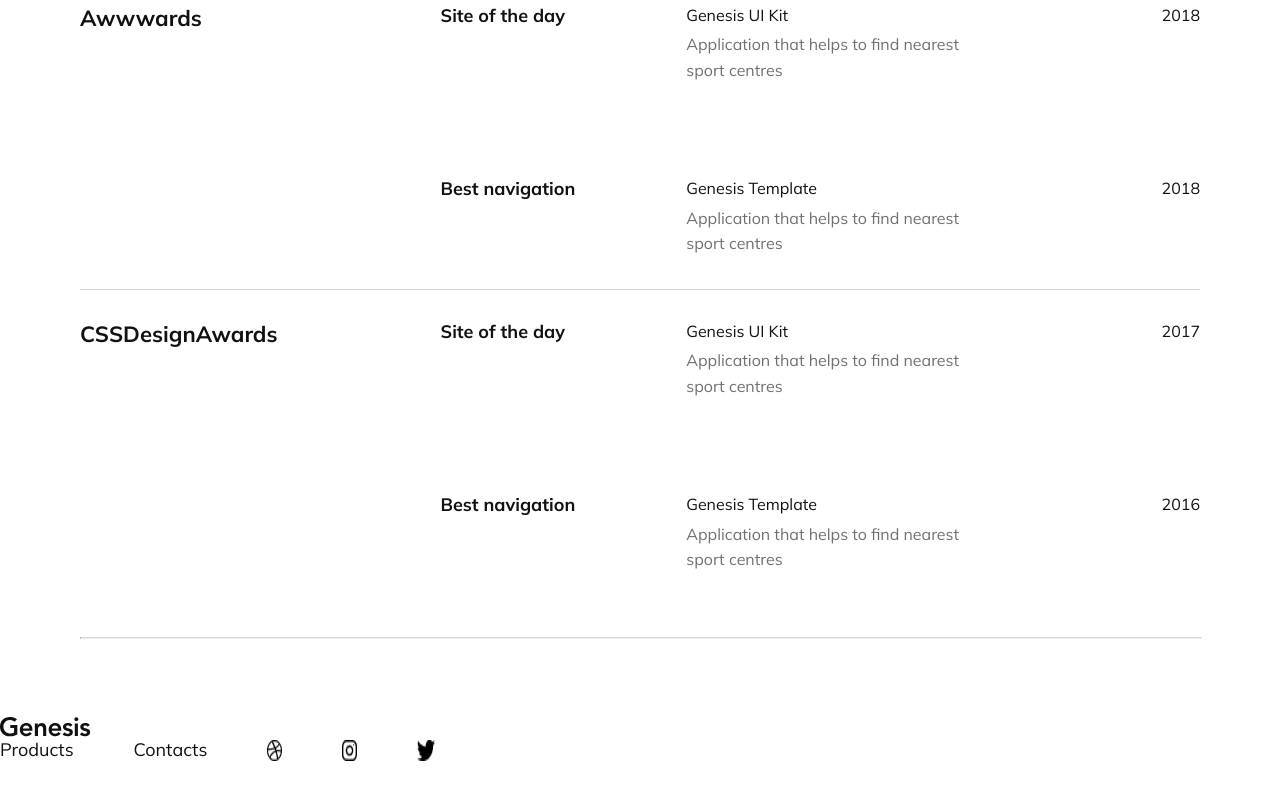
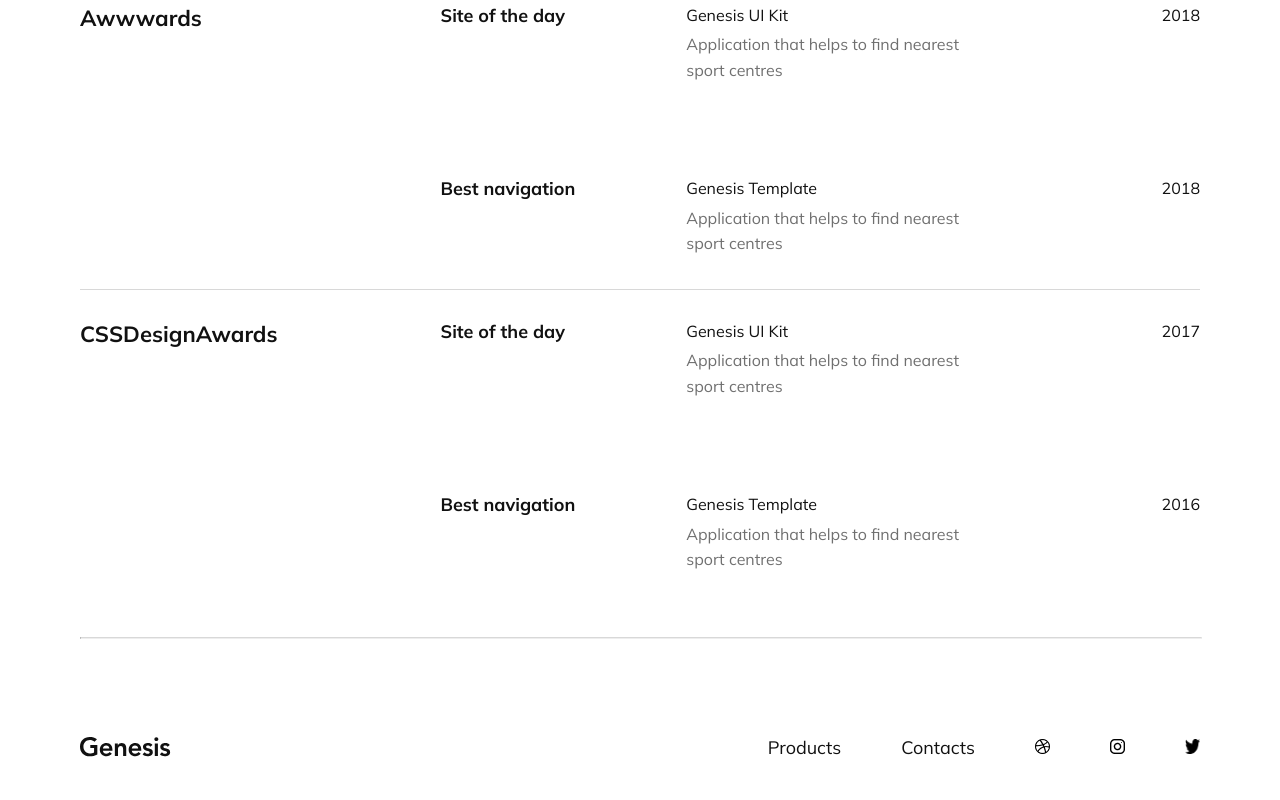
Before and after one commit to achiniishani1993/Genesis-Design, a website: page index.html in a window 1280 px wide. Shown: the part 2951-3751 px from the top of the page. Before the commit the page ends 3712 px from the top, so only its background shows below. Drawn offline with Linux system fonts and the light colour scheme.

Commit message:
add transform to footer images

```diff
--- a/index.html
+++ b/index.html
@@ -181,15 +181,15 @@
     </main>
 
     <footer>
-         <div>
+         <div class="footer__logo">
         <img src="/Images/Logo (1).svg" alt="project log" />
       </div>
-      <div class="navLinks">
+      <div class="footerLinks">
         <a href="#">Products</a>
         <a href="#">Contacts</a>
-        <img src="/Images/dribbble-logo.png" alt="drbble logo" />
-        <img src="/Images/instagram.png" alt="instagram logo" />
-        <img src="/Images/twitter-logo-silhouette.png" alt="twitter logo" />
+        <a href="https://dribbble.com/" target="_blank"><img src="/Images/dribbble-logo.png" alt="drbble logo" /></a>
+        <a href="https://www.facebook.com/" target="_blank"><img src="/Images/instagram.png" alt="instagram logo" /></a>
+        <a href="https://x.com/" target="_blank"><img src="/Images/twitter-logo-silhouette.png" alt="twitter logo" /></a>
       </div>
     </footer>
   </body>
--- a/style/_footer.scss
+++ b/style/_footer.scss
@@ -1,3 +1,5 @@
+@use "colors";
+
 //map function for fonts
 $font-sizes: (
   "small": 16px,
@@ -5,3 +7,46 @@
   "large": 22px,
   "ex-large": 40px,
 );
+
+// Define variables
+$contentMargin: 20px 60px;
+
+footer {
+  display: flex;
+  justify-content: space-between;
+  align-items: center;
+  padding: 20px;
+  margin: $contentMargin;
+  &__logo {
+    width: 90px;
+    height: auto;
+  }
+}
+
+.footerLinks {
+  display: flex;
+  gap: 60px;
+
+  a {
+    text-decoration: none;
+    color: colors.$textcolor;
+    font-size: map-get($font-sizes, "normal");
+    font-style: normal;
+    font-weight: 400;
+    transition: color 0.3s ease;
+
+    &:hover {
+      color: colors.$secondColor;
+    }
+  }
+
+  img {
+    width: 15px;
+    height: 15px;
+    transition: 0.3s ease;
+
+    &:hover {
+      transform: scale(1.2);
+    }
+  }
+}
```
Also changed, not shown: style/index.css, 1 other file.
